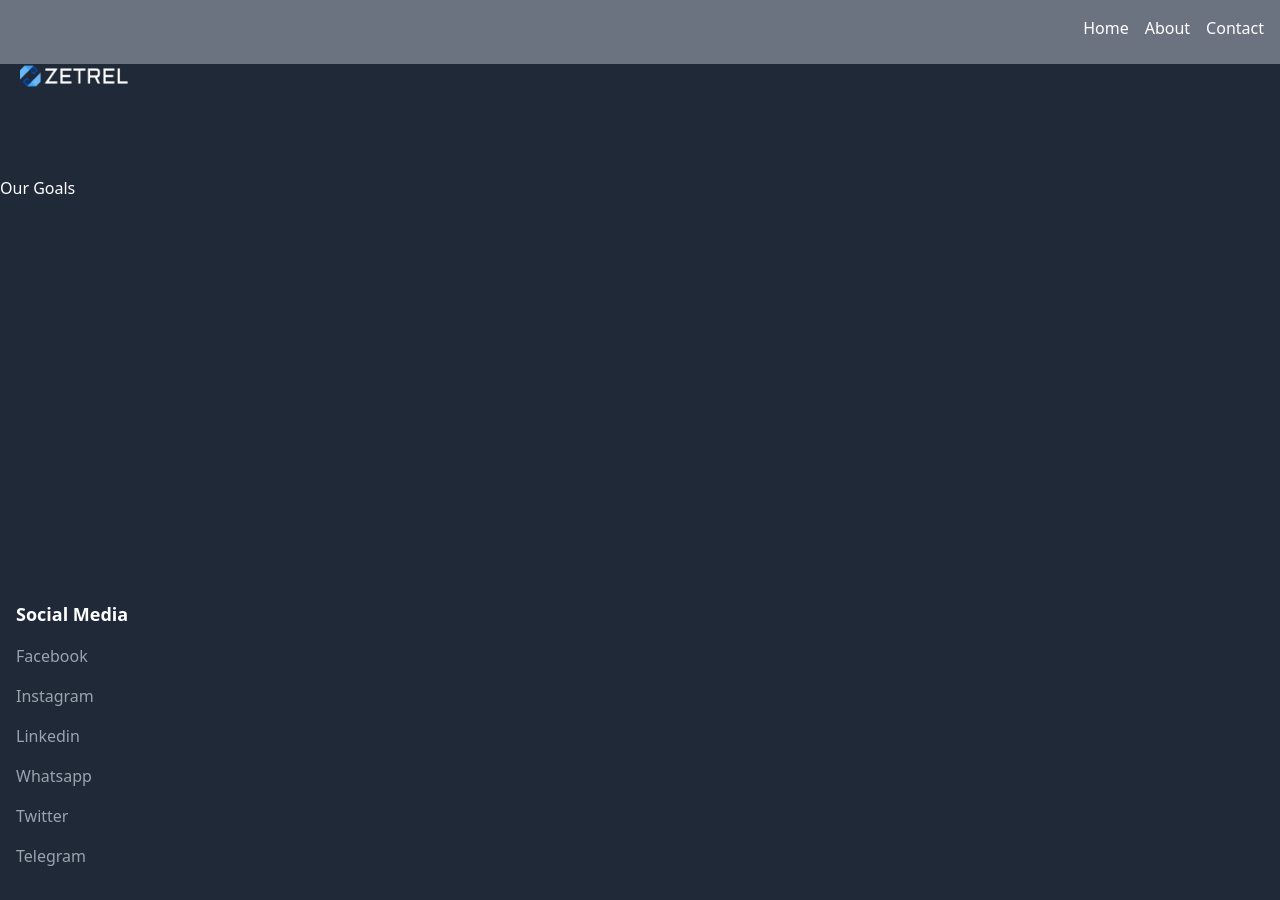
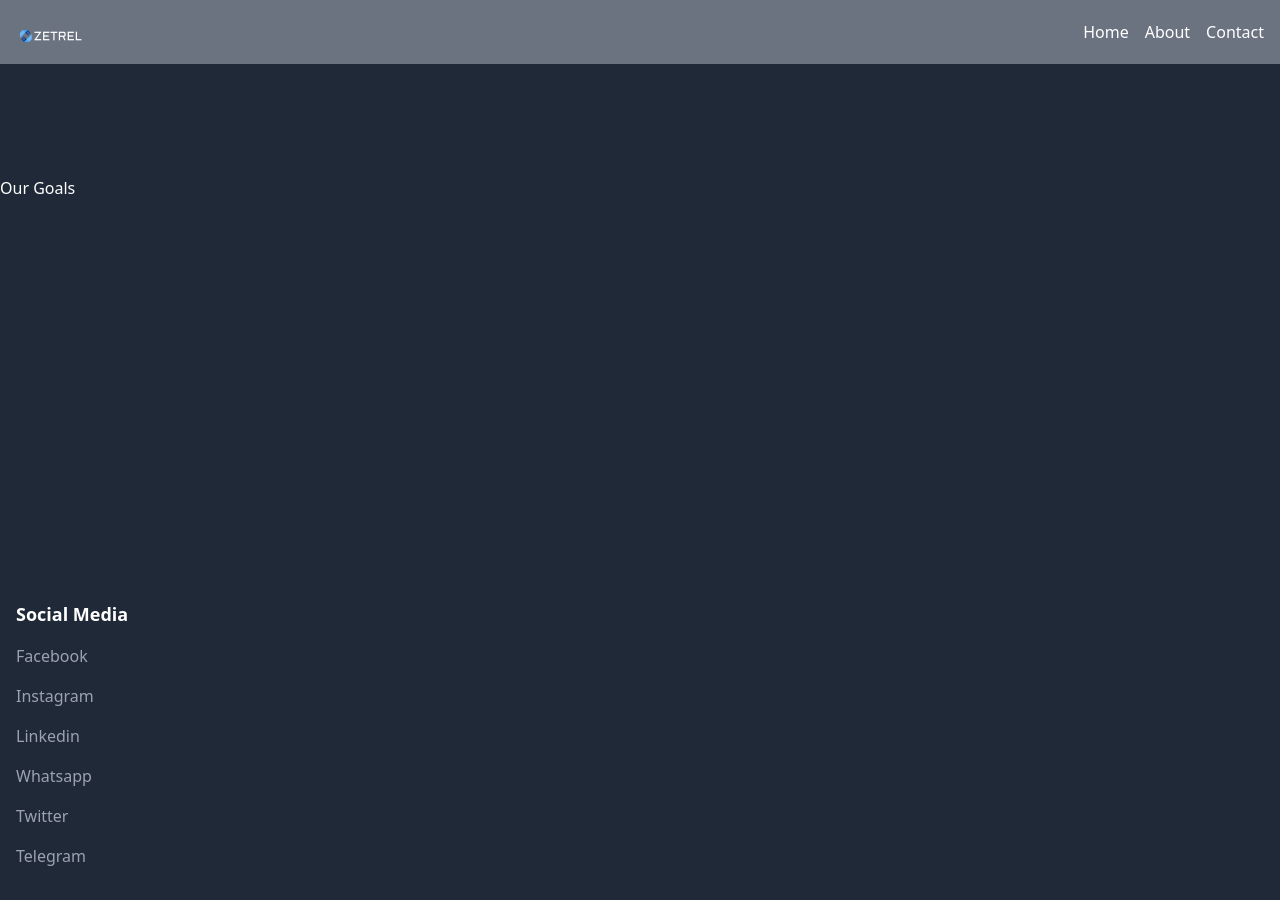
Before and after one commit to zetrel-in/zetrel_website, a website: page public/index.html in a window 1280 px wide. Drawn offline with nearby package versions, Linux system fonts and the light colour scheme.

Commit message:
Header logo fixed

```diff
--- a/public/index.html
+++ b/public/index.html
@@ -8,10 +8,11 @@
     <link href="https://cdn.jsdelivr.net/npm/tailwindcss@2.2.19/dist/tailwind.min.css" rel="stylesheet">
 </head>
 <body class="m-0 font-sans bg-gray-800 bg-cover">
-        <nav class="bg-gray-500 text-white p-4 flex justify-between w-full h-16">
+        <nav class="bg-gray-500 text-white flex justify-between items-center px-4  h-16">
+            <div class="h-full">
+                <img src="Images/20240801_204535_420-removebg.png" alt="Logo" class="h-full m-1 p-0">
+            </div>
             <div>
-                <img src="Images/20240801_204535_420-removebg.png" alt="Logo" class="h-28 m-1 ">
-            </div>
                 <ul class="flex space-x-4">
                     <li>
                         <a href="#" class="hover:underline">
@@ -29,6 +30,7 @@
                         </a>
                     </li>
                 </ul>
+            </div>
         </nav>
         <section>
             <div class="bg-lime-300 mt-28 text-white w-full">
```
Lines whose indentation alone changed are shown as unchanged.
